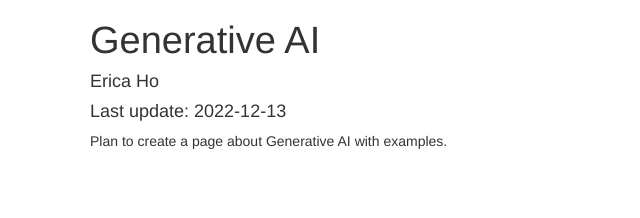
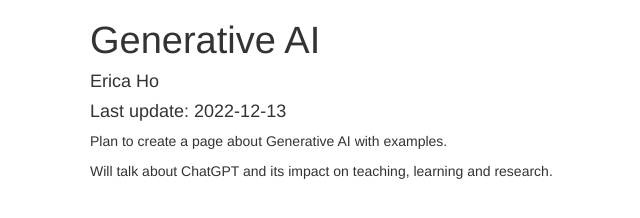
Before and after one commit to CoCoLabErica/ai, a plain HTML site: page index.html in a window 1280 px wide. Shown: the whole page, without its empty margins (95-735 px from the left). Drawn offline with nearby package versions, Linux system fonts and the light colour scheme; some packages are replaced by stand-ins of ours.

Commit message:
Updated the page in order to test the GitHub Pages link.

```diff
--- a/index.html
+++ b/index.html
@@ -357,6 +357,8 @@ display: none;
 
 
 <p>Plan to create a page about Generative AI with examples.</p>
+<p>Will talk about ChatGPT and its impact on teaching, learning and
+research.</p>
 
 
 
```
